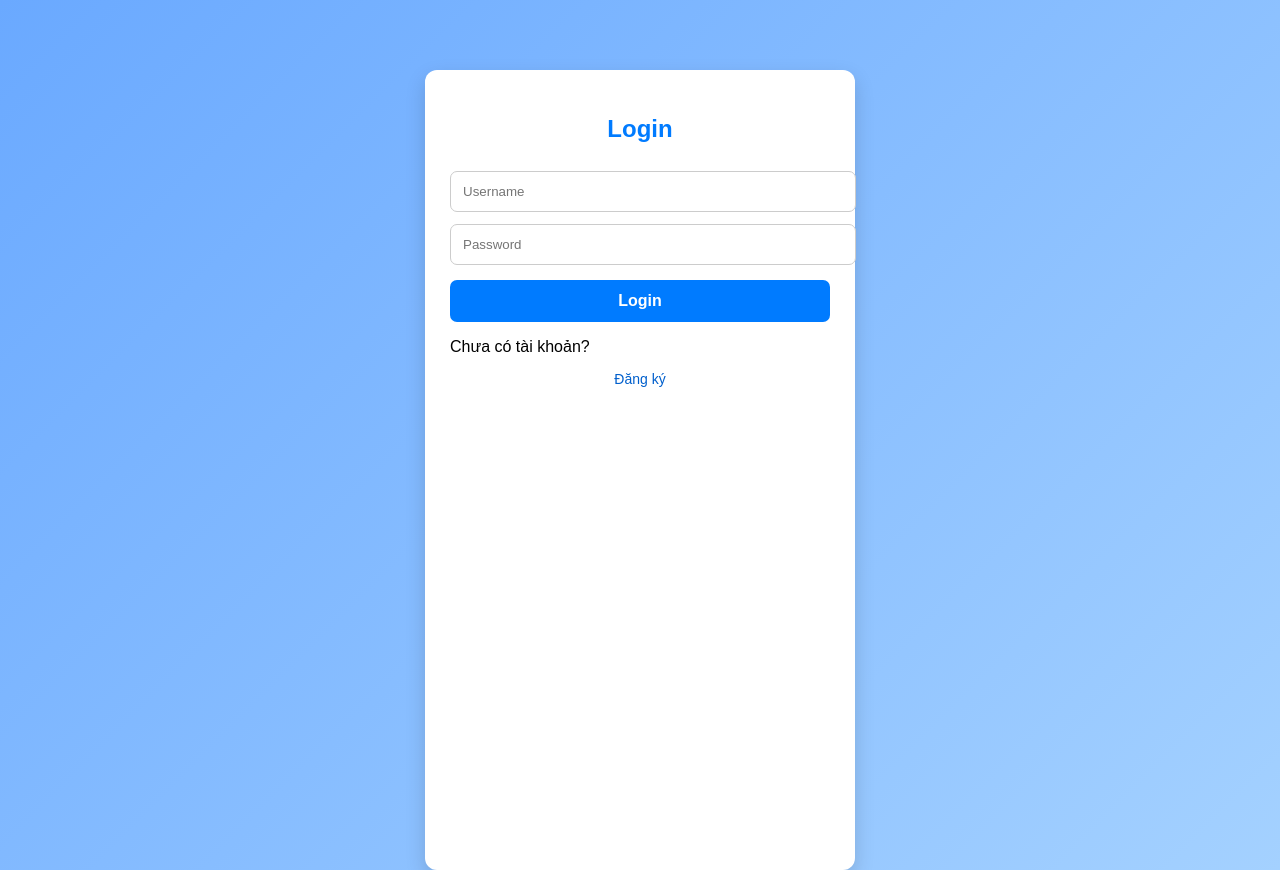
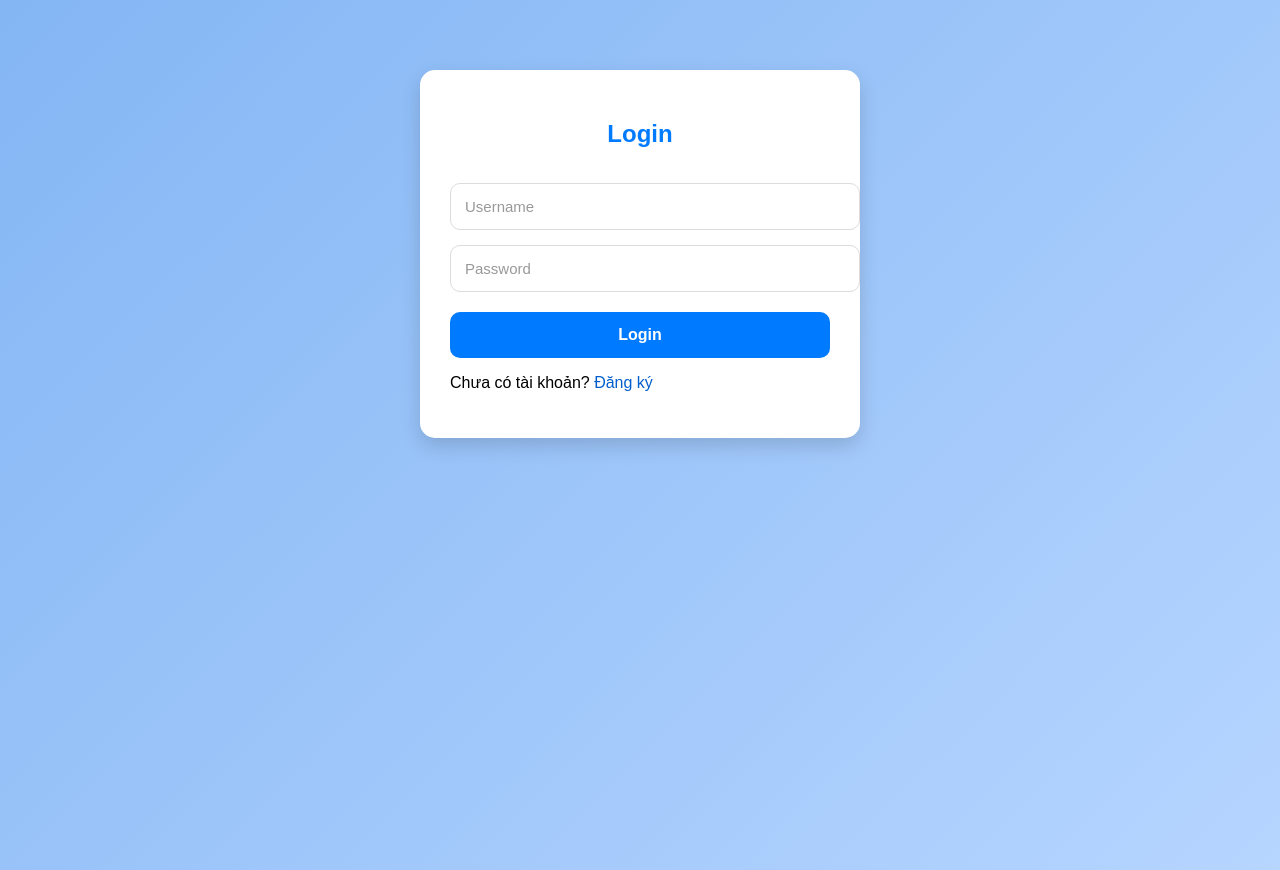
Before and after one commit to TruongHoangQuan0301/DTDM3, a website: page public/login.html in a window 1280 px wide. Drawn offline with Linux system fonts and the light colour scheme.

Commit message:
Update style.css

```diff
--- a/public/style.css
+++ b/public/style.css
@@ -1,76 +1,94 @@
+/* ====== BACKGROUND ====== */
 body {
   font-family: Arial, sans-serif;
-  background: linear-gradient(135deg, #6aa9ff, #a4d1ff);
+  background: linear-gradient(135deg, #84b6f4, #b6d5ff);
   display: flex;
   justify-content: center;
+  align-items: flex-start;
   padding-top: 70px;
   min-height: 100vh;
   margin: 0;
 }
 
+/* ====== FORM BOX ====== */
 .box {
   width: 380px;
-  padding: 25px;
-  background: white;
-  box-shadow: 0 8px 20px rgba(0, 0, 0, 0.15);
-  border-radius: 12px;
-  animation: fadeIn 0.5s ease;
+  padding: 30px;
+  background: #ffffff;
+  box-shadow: 0px 8px 20px rgba(0,0,0,0.15);
+  border-radius: 15px;
+  animation: fadeIn 0.4s ease-out;
 }
 
 h2 {
   text-align: center;
-  margin-bottom: 15px;
+  margin-bottom: 20px;
   color: #007bff;
   font-weight: bold;
 }
 
+/* ====== INPUT ====== */
 input {
   width: 100%;
-  padding: 12px;
-  margin-top: 12px;
-  border-radius: 7px;
-  border: 1px solid #ccc;
-  transition: 0.3s;
+  padding: 14px;
+  margin-top: 15px;
+  border-radius: 10px;
+  border: 1.8px solid #dcdcdc;
+  font-size: 15px;
+  transition: 0.25s ease;
+}
+
+input::placeholder {
+  color: #999;
+  font-size: 15px;
 }
 
 input:focus {
-  border-color: #007bff;
+  border-color: #4a9cff;
+  background: #f7fbff;
+  box-shadow: 0 0 6px rgba(66, 150, 255, 0.5);
   outline: none;
-  box-shadow: 0 0 5px rgba(0, 123, 255, 0.5);
 }
 
+/* ====== BUTTON ====== */
 button {
   width: 100%;
-  padding: 12px;
-  margin-top: 15px;
+  padding: 14px;
+  margin-top: 20px;
   background: #007bff;
   color: white;
   border: none;
-  border-radius: 7px;
-  cursor: pointer;
+  border-radius: 10px;
   font-size: 16px;
   font-weight: bold;
-  transition: 0.3s;
+  cursor: pointer;
+  transition: 0.25s ease;
 }
 
 button:hover {
   background: #005fcc;
+  transform: translateY(-1px);
+  box-shadow: 0 6px 15px rgba(0, 123, 255, 0.3);
 }
 
+/* ====== LINKS ====== */
 a {
-  display: block;
-  text-align: center;
-  margin-top: 15px;
   color: #005fcc;
   text-decoration: none;
-  font-size: 14px;
+  transition: 0.2s;
 }
 
 a:hover {
   text-decoration: underline;
 }
 
-/* Fade In Animation */
+/* ====== LIST ITEMS (Trang index) ====== */
+#list li {
+  margin-bottom: 8px;
+  font-size: 14px;
+}
+
+/* ====== ANIMATION ====== */
 @keyframes fadeIn {
   from { opacity: 0; transform: translateY(-10px); }
   to   { opacity: 1; transform: translateY(0); }
```
